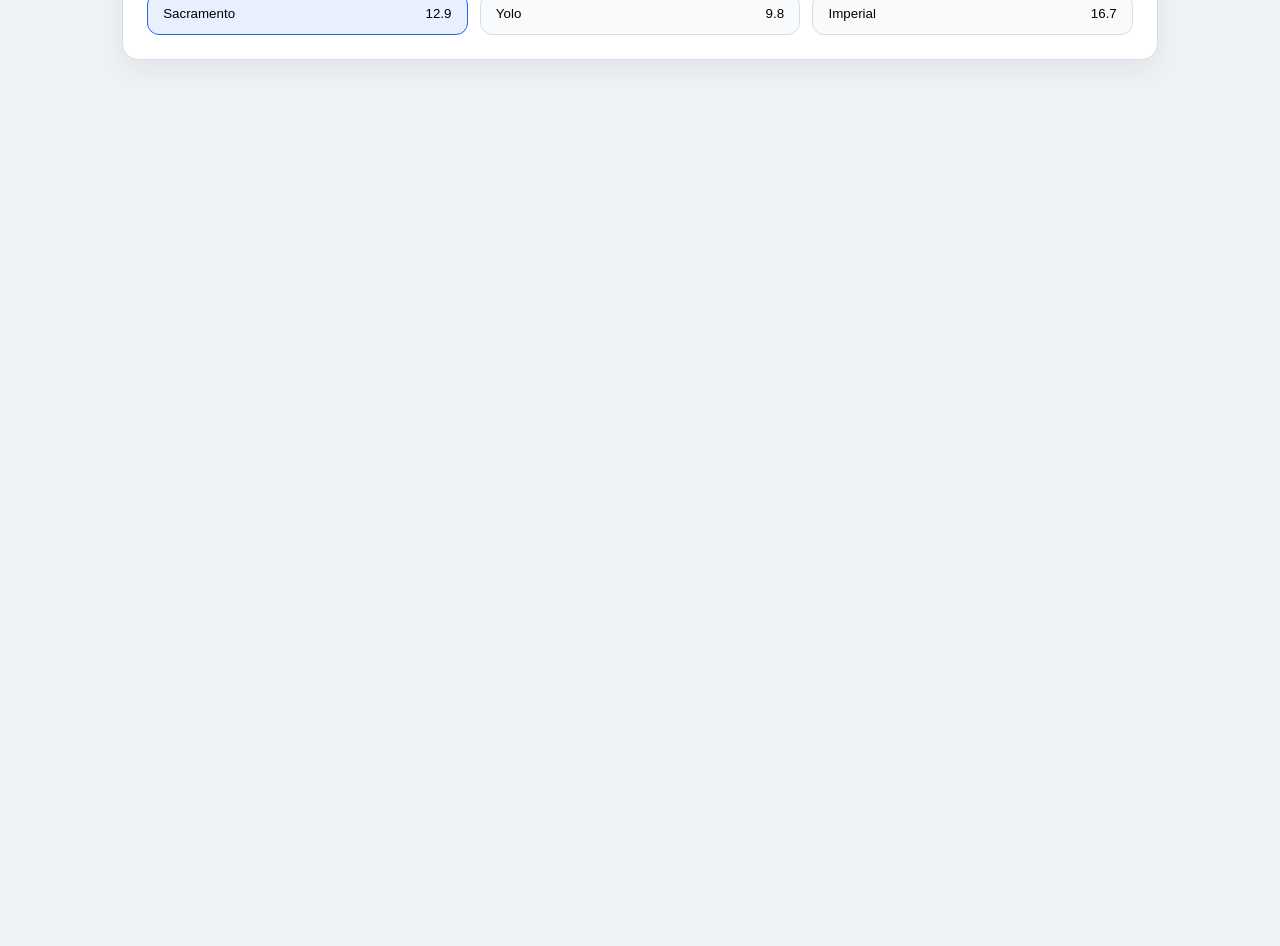
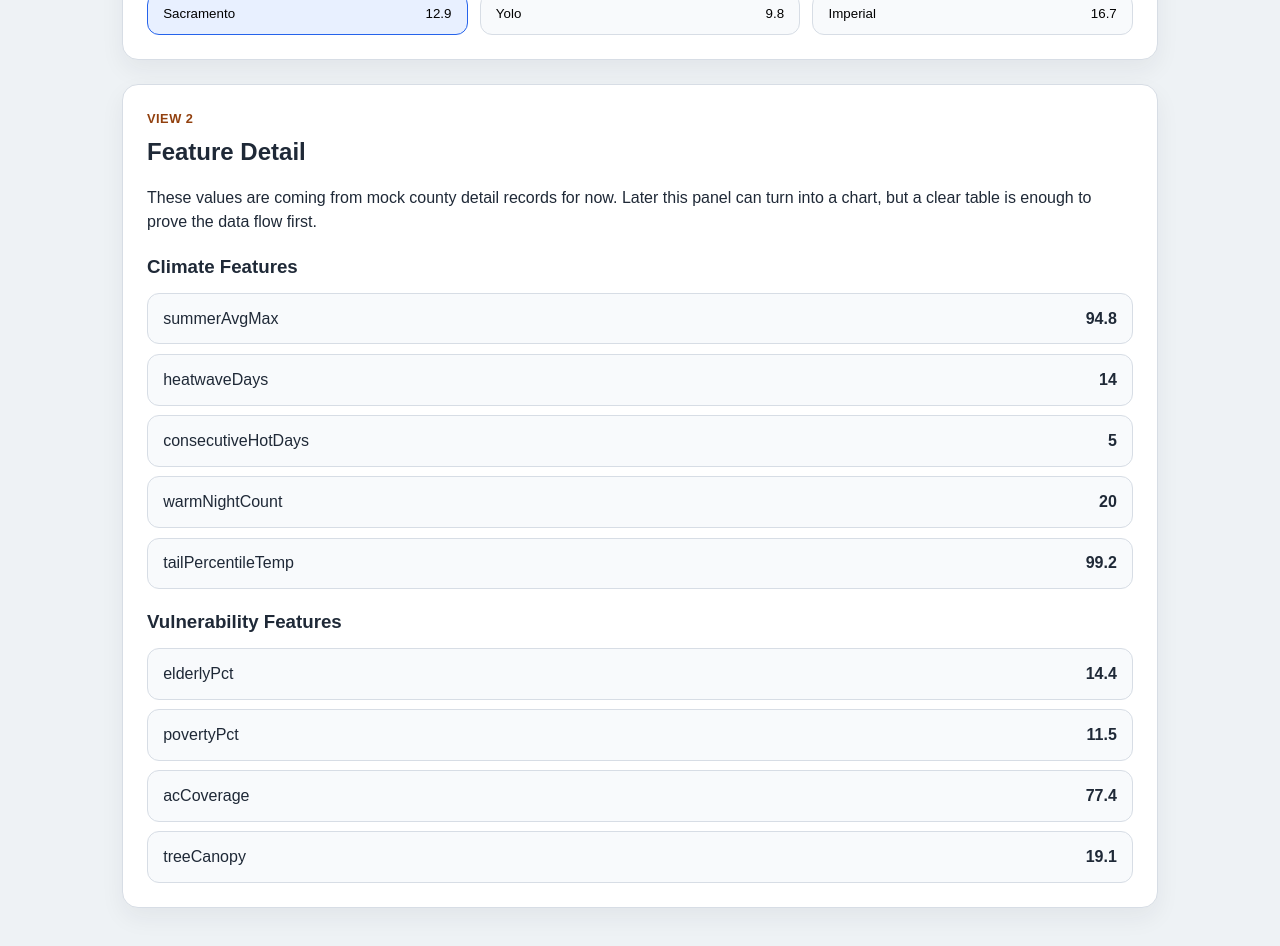
Before and after one commit to yanliang1439/heatlens-ecs273, a React (Vite) app in the folder frontend/heatlens-ui/: page / in a window 1280 px wide. Shown: the part 820-1766 px from the top of the page. Before the commit the page ends 936 px from the top, so only its background shows below. Built offline with nearby package versions, Linux system fonts and the light colour scheme; the HTML template or start-up script is replaced by a standard one.

Commit message:
feat: add feature detail view with mock county data

```diff
--- a/frontend/heatlens-ui/src/App.tsx
+++ b/frontend/heatlens-ui/src/App.tsx
@@ -1,6 +1,10 @@
 import { useState } from "react";
-import { countyDetailMock, countySummariesMock } from "./data/mockData";
+import {
+  countyDetailsMock,
+  countySummariesMock,
+} from "./data/mockData";
 import type { AppSelection } from "./types/stateTypes";
+import FeatureDetail from "./views/FeatureDetail";
 import MapOverview from "./views/MapOverview";
 
 function App() {
@@ -22,6 +26,17 @@ function App() {
 
   if (!selectedCounty) {
     return <main className="app-shell">Selection could not be loaded.</main>;
+  }
+
+  const selectedCountyDetail = countyDetailsMock.find((county) => {
+    return (
+      county.countyFips === selection.selectedCountyFips &&
+      county.year === selection.selectedYear
+    );
+  });
+
+  if (!selectedCountyDetail) {
+    return <main className="app-shell">County detail could not be loaded.</main>;
   }
 
   function handleCountyChange(nextCountyFips: string) {
@@ -78,8 +93,8 @@ function App() {
           <p>
             Detail view feature groups ready:{" "}
             <strong>
-              {Object.keys(countyDetailMock.climateFeatures).length +
-                Object.keys(countyDetailMock.vulnerabilityFeatures).length}
+              {Object.keys(selectedCountyDetail.climateFeatures).length +
+                Object.keys(selectedCountyDetail.vulnerabilityFeatures).length}
             </strong>
           </p>
         </div>
@@ -92,6 +107,8 @@ function App() {
         onCountyChange={handleCountyChange}
         onYearChange={handleYearChange}
       />
+
+      <FeatureDetail countyDetail={selectedCountyDetail} />
     </main>
   );
 }
--- a/frontend/heatlens-ui/src/data/mockData.ts
+++ b/frontend/heatlens-ui/src/data/mockData.ts
@@ -57,7 +57,28 @@ export const countySummariesMock: CountySummaryRecord[] = [
   },
 ];
 
-export const countyDetailMock: CountyDetailRecord = {
+export const countyDetailsMock: CountyDetailRecord[] = [
+  {
+    countyName: "Sacramento",
+    countyFips: "06067",
+    year: 2021,
+    predictedEdRate: 12.9,
+    observedEdRate: 12.4,
+    climateFeatures: {
+      summerAvgMax: 94.8,
+      heatwaveDays: 14,
+      consecutiveHotDays: 5,
+      warmNightCount: 20,
+      tailPercentileTemp: 99.2,
+    },
+    vulnerabilityFeatures: {
+      elderlyPct: 14.4,
+      povertyPct: 11.5,
+      acCoverage: 77.4,
+      treeCanopy: 19.1,
+    },
+  },
+  {
     countyName: "Sacramento",
     countyFips: "06067",
     year: 2022,
@@ -76,29 +97,160 @@ export const countyDetailMock: CountyDetailRecord = {
       acCoverage: 78.0,
       treeCanopy: 19.5,
     },
-};
+  },
+  {
+    countyName: "Yolo",
+    countyFips: "06113",
+    year: 2021,
+    predictedEdRate: 9.8,
+    observedEdRate: 9.4,
+    climateFeatures: {
+      summerAvgMax: 92.6,
+      heatwaveDays: 10,
+      consecutiveHotDays: 4,
+      warmNightCount: 16,
+      tailPercentileTemp: 97.3,
+    },
+    vulnerabilityFeatures: {
+      elderlyPct: 13.1,
+      povertyPct: 10.4,
+      acCoverage: 75.8,
+      treeCanopy: 16.9,
+    },
+  },
+  {
+    countyName: "Yolo",
+    countyFips: "06113",
+    year: 2022,
+    predictedEdRate: 10.9,
+    observedEdRate: 10.5,
+    climateFeatures: {
+      summerAvgMax: 94.0,
+      heatwaveDays: 13,
+      consecutiveHotDays: 5,
+      warmNightCount: 18,
+      tailPercentileTemp: 99.1,
+    },
+    vulnerabilityFeatures: {
+      elderlyPct: 13.3,
+      povertyPct: 10.1,
+      acCoverage: 76.1,
+      treeCanopy: 17.2,
+    },
+  },
+  {
+    countyName: "Imperial",
+    countyFips: "06025",
+    year: 2021,
+    predictedEdRate: 16.7,
+    observedEdRate: 17.0,
+    climateFeatures: {
+      summerAvgMax: 103.5,
+      heatwaveDays: 28,
+      consecutiveHotDays: 11,
+      warmNightCount: 30,
+      tailPercentileTemp: 108.6,
+    },
+    vulnerabilityFeatures: {
+      elderlyPct: 12.8,
+      povertyPct: 18.9,
+      acCoverage: 70.4,
+      treeCanopy: 8.4,
+    },
+  },
+  {
+    countyName: "Imperial",
+    countyFips: "06025",
+    year: 2022,
+    predictedEdRate: 18.4,
+    observedEdRate: 18.9,
+    climateFeatures: {
+      summerAvgMax: 104.8,
+      heatwaveDays: 31,
+      consecutiveHotDays: 13,
+      warmNightCount: 33,
+      tailPercentileTemp: 110.2,
+    },
+    vulnerabilityFeatures: {
+      elderlyPct: 12.9,
+      povertyPct: 18.7,
+      acCoverage: 70.9,
+      treeCanopy: 8.2,
+    },
+  },
+];
 
-export const shapBreakdownMock: ShapBreakdownRecord = {
+export const shapBreakdownsMock: ShapBreakdownRecord[] = [
+  {
+    countyName: "Sacramento",
+    countyFips: "06067",
+    year: 2021,
+    baseValue: 9.1,
+    prediction: 12.9,
+    shapValues: [
+      { feature: "heatwaveDays", value: 14, shapContribution: 1.7 },
+      { feature: "warmNightCount", value: 20, shapContribution: 1.1 },
+      { feature: "acCoverage", value: 77.4, shapContribution: -0.6 },
+    ],
+  },
+  {
     countyName: "Sacramento",
     countyFips: "06067",
     year: 2022,
     baseValue: 9.4,
     prediction: 14.2,
     shapValues: [
-    {
-      feature: "heatwaveDays",
-      value: 18,
-      shapContribution: 2.1,
+      { feature: "heatwaveDays", value: 18, shapContribution: 2.1 },
+      { feature: "warmNightCount", value: 24, shapContribution: 1.4 },
+      { feature: "acCoverage", value: 78.0, shapContribution: -0.8 },
+    ],
   },
   {
-      feature: "warmNightCount",
-      value: 24,
-      shapContribution: 1.4,
+    countyName: "Yolo",
+    countyFips: "06113",
+    year: 2021,
+    baseValue: 8.5,
+    prediction: 9.8,
+    shapValues: [
+      { feature: "heatwaveDays", value: 10, shapContribution: 0.9 },
+      { feature: "povertyPct", value: 10.4, shapContribution: 0.4 },
+      { feature: "treeCanopy", value: 16.9, shapContribution: -0.3 },
+    ],
   },
   {
-      feature: "acCoverage",
-      value: 78.0,
-      shapContribution: -0.8,
+    countyName: "Yolo",
+    countyFips: "06113",
+    year: 2022,
+    baseValue: 8.7,
+    prediction: 10.9,
+    shapValues: [
+      { feature: "heatwaveDays", value: 13, shapContribution: 1.1 },
+      { feature: "warmNightCount", value: 18, shapContribution: 0.6 },
+      { feature: "treeCanopy", value: 17.2, shapContribution: -0.4 },
+    ],
   },
+  {
+    countyName: "Imperial",
+    countyFips: "06025",
+    year: 2021,
+    baseValue: 10.2,
+    prediction: 16.7,
+    shapValues: [
+      { feature: "heatwaveDays", value: 28, shapContribution: 2.8 },
+      { feature: "povertyPct", value: 18.9, shapContribution: 1.4 },
+      { feature: "treeCanopy", value: 8.4, shapContribution: 0.9 },
     ],
-};
+  },
+  {
+    countyName: "Imperial",
+    countyFips: "06025",
+    year: 2022,
+    baseValue: 10.4,
+    prediction: 18.4,
+    shapValues: [
+      { feature: "heatwaveDays", value: 31, shapContribution: 3.2 },
+      { feature: "warmNightCount", value: 33, shapContribution: 1.7 },
+      { feature: "treeCanopy", value: 8.2, shapContribution: 1.0 },
+    ],
+  },
+];
--- a/frontend/heatlens-ui/src/index.css
+++ b/frontend/heatlens-ui/src/index.css
@@ -132,6 +132,11 @@ body {
   padding: 1rem;
 }
 
+.panel-copy {
+  margin-top: 0;
+  margin-bottom: 1rem;
+}
+
 .county-list {
   display: grid;
   grid-template-columns: repeat(3, minmax(0, 1fr));
@@ -156,6 +161,29 @@ body {
   background: #e8f0ff;
 }
 
+.feature-section + .feature-section {
+  margin-top: 1rem;
+}
+
+.feature-section h3 {
+  margin-bottom: 0.75rem;
+}
+
+.feature-list {
+  display: grid;
+  gap: 0.6rem;
+}
+
+.feature-row {
+  display: flex;
+  justify-content: space-between;
+  gap: 1rem;
+  padding: 0.8rem 0.95rem;
+  border: 1px solid #d7dde5;
+  border-radius: 12px;
+  background: #f8fafc;
+}
+
 @media (max-width: 700px) {
   .app-shell {
     padding: 1rem;
--- /dev/null
+++ b/frontend/heatlens-ui/src/views/FeatureDetail.tsx
@@ -0,0 +1,57 @@
+import type { CountyDetailRecord } from "../types/dataTypes";
+
+type FeatureDetailProps = {
+  countyDetail: CountyDetailRecord;
+};
+
+function FeatureDetail(props: FeatureDetailProps) {
+  const { countyDetail } = props;
+
+  const climateFeatures = Object.entries(countyDetail.climateFeatures);
+  const vulnerabilityFeatures = Object.entries(
+    countyDetail.vulnerabilityFeatures
+  );
+
+  return (
+    <section className="view-panel">
+      <div className="panel-header">
+        <div>
+          <p className="panel-tag">View 2</p>
+          <h2>Feature Detail</h2>
+        </div>
+      </div>
+
+      <p className="panel-copy">
+        These values are coming from mock county detail records for now. Later
+        this panel can turn into a chart, but a clear table is enough to prove
+        the data flow first.
+      </p>
+
+      <div className="feature-section">
+        <h3>Climate Features</h3>
+        <div className="feature-list">
+          {climateFeatures.map(([featureName, value]) => (
+            <div key={featureName} className="feature-row">
+              <span>{featureName}</span>
+              <strong>{value}</strong>
+            </div>
+          ))}
+        </div>
+      </div>
+
+      <div className="feature-section">
+        <h3>Vulnerability Features</h3>
+        <div className="feature-list">
+          {vulnerabilityFeatures.map(([featureName, value]) => (
+            <div key={featureName} className="feature-row">
+              <span>{featureName}</span>
+              <strong>{value}</strong>
+            </div>
+          ))}
+        </div>
+      </div>
+    </section>
+  );
+}
+
+export default FeatureDetail;
```
Lines whose indentation alone changed are shown as unchanged.
